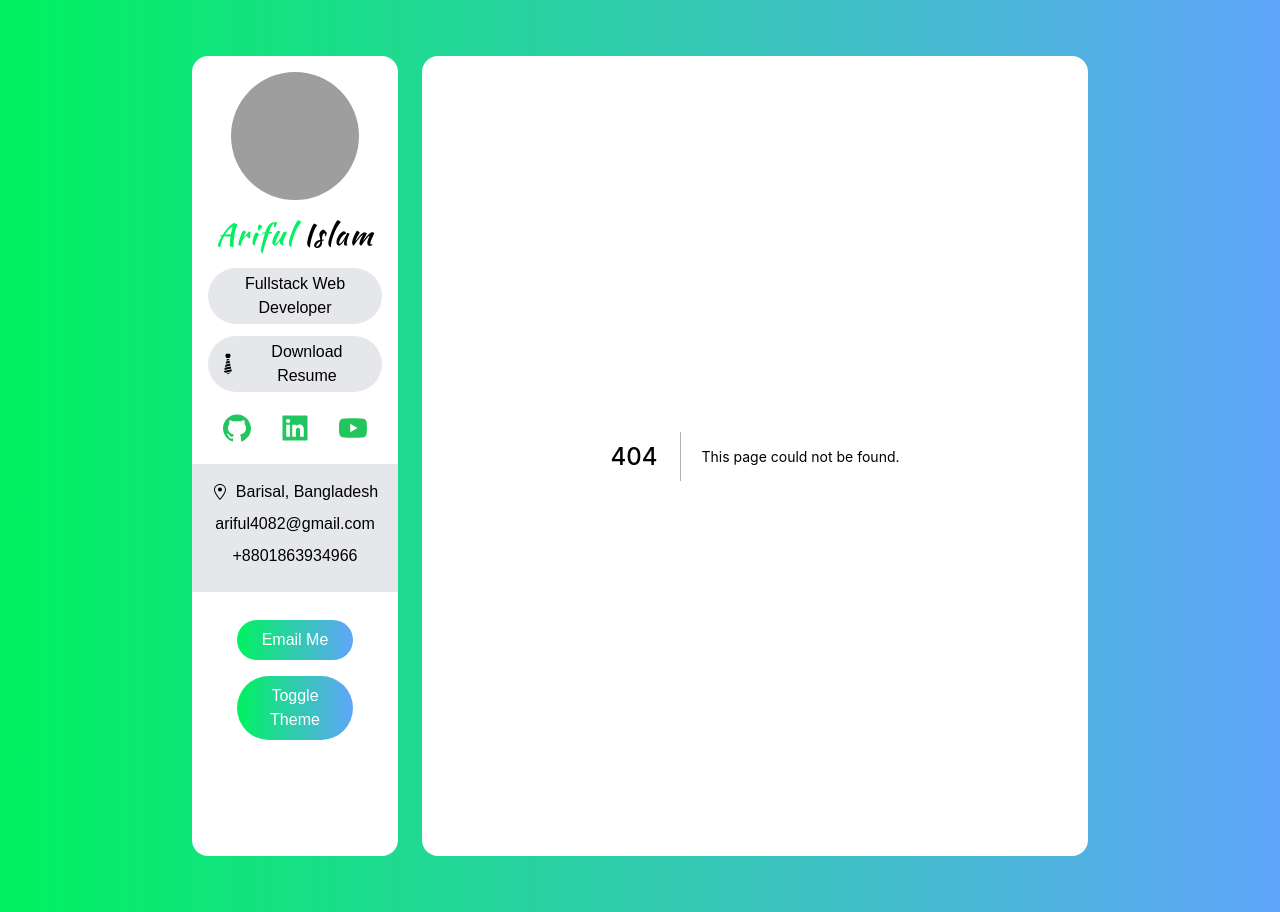
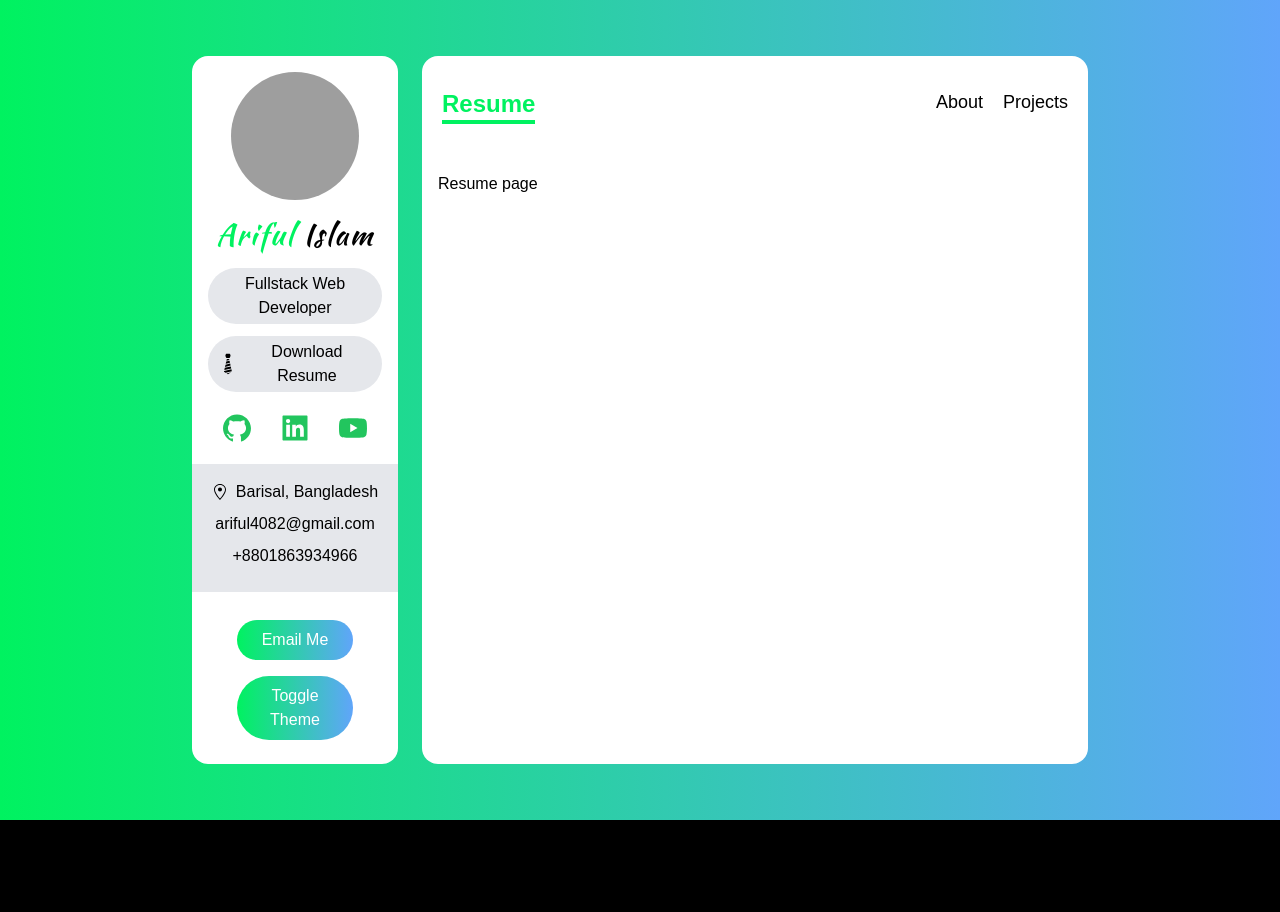
Before and after one commit to ariful-islam-dev/portfolio-next-app, a Next.js app: page /resume in a window 1280 px wide. Before the commit this address had no page. After the commit the page ends 820 px from the top, so only its background shows below. Built offline with nearby package versions, Linux system fonts and the light colour scheme; grey boxes are pictures that could not be loaded.

Commit message:
desining the about page

```diff
--- /dev/null
+++ b/components/Navbar.tsx
@@ -0,0 +1,62 @@
+import Link from "next/link";
+import { useRouter } from "next/router";
+import React, { FC, useEffect, useState } from "react";
+
+const NavItem: FC<{
+  activeItem: string;
+  setActiveItem: Function;
+  name: string;
+  route: string;
+}> = ({ activeItem, setActiveItem, name, route }) => {
+  return activeItem !== name ? (
+    <Link href={route}>
+      <a>
+        <span onClick={() => setActiveItem(name)} className="hover:text-green">
+          {name}
+        </span>
+      </a>
+    </Link>
+  ) : null;
+};
+
+const Navbar = () => {
+  const [activeItem, setActiveItem] = useState<string>("");
+
+  const { pathname } = useRouter();
+
+  useEffect(() => {
+    if (pathname === "/") setActiveItem("About");
+    if (pathname === "/project") setActiveItem("Projects");
+    if (pathname === "/resume") setActiveItem("Resume");
+  }, [pathname]);
+
+  return (
+    <div className="flex justify-between px-5 py-5 my-3">
+      <span className="text-xl font-bold border-b-4 text-green border-green md:text-2xl">
+        {activeItem}
+      </span>
+      <div className="flex space-x-5 text-lg ">
+        <NavItem
+          activeItem={activeItem}
+          setActiveItem={setActiveItem}
+          name="About"
+          route="/"
+        />
+        <NavItem
+          activeItem={activeItem}
+          setActiveItem={setActiveItem}
+          name="Projects"
+          route="/projects"
+        />
+        <NavItem
+          activeItem={activeItem}
+          setActiveItem={setActiveItem}
+          name="Resume"
+          route="/resume"
+        />
+      </div>
+    </div>
+  );
+};
+
+export default Navbar;
--- /dev/null
+++ b/data.ts
@@ -0,0 +1,43 @@
+import { AiOutlineAntDesign, AiOutlineApi } from "react-icons/ai";
+import { FaServer } from "react-icons/fa";
+import { MdDeveloperMode } from "react-icons/md";
+import { RiComputerLine } from "react-icons/ri";
+import { IService } from "./type";
+
+export const services: IService[] = [
+  {
+    title: "Frontend Development",
+    about:
+      "I can build a beautiful and scalable SPa using <b>HTML</b>, <b>CSS</b> and  <b>React.js</b>",
+    icon: RiComputerLine,
+  },
+  {
+    title: "Backend Development",
+    about:
+      "Handle database, server, api using <b>Express</b> & other popular frameworks",
+    icon: FaServer,
+  },
+  {
+    title: "API Development",
+    about:
+      "Handle database, server, api using <b>Express</b> & other popular frameworks",
+    icon: AiOutlineApi,
+  },
+  {
+    title: "Competitive Coder",
+    about: "A daily problem solver in <b>HackerRank</b> and <b>Leet Code</b>",
+    icon: MdDeveloperMode,
+  },
+  {
+    title: "UI/UX Designer",
+    about:
+      "Stunning user interface designer using <b>Figma</b> and <b>Framer</b>",
+    icon: AiOutlineAntDesign,
+  },
+  {
+    title: "Whatever",
+    about:
+      "Lorem ipsum dolor sit emet consectetur adipisicing elit. Hic quis minima autem!",
+    icon: RiComputerLine,
+  },
+];
--- a/next.config.js
+++ b/next.config.js
@@ -1,6 +1,9 @@
 /** @type {import('next').NextConfig} */
 const nextConfig = {
   reactStrictMode: true,
+  typescript: {
+    ignoreBuildErrors: true,
+  },
 }
 
 module.exports = nextConfig
--- a/pages/_app.tsx
+++ b/pages/_app.tsx
@@ -1,3 +1,4 @@
+import Navbar from "../components/Navbar";
 import Sidebar from "../components/Sidebar";
 import "../styles/globals.css";
 
@@ -7,7 +8,8 @@ function MyApp({ Component, pageProps }) {
       <div className="col-span-12 p-4 text-center bg-white lg:col-span-3 rounded-2xl">
         <Sidebar />
       </div>
-      <div className="col-span-12 bg-white lg:col-span-9 rounded-2xl">
+      <div className="flex flex-col col-span-12 bg-white lg:col-span-9 rounded-2xl">
+        <Navbar />
         <Component {...pageProps} />
       </div>
     </div>
--- a/pages/_document.tsx
+++ b/pages/_document.tsx
@@ -14,6 +14,7 @@ export default function Document() {
           href="https://fonts.googleapis.com/css2?family=Kaushan+Script&display=swap"
           rel="stylesheet"
         />
+        <title>Portfolio || Ariful Islam</title>
       </Head>
       <body className="bg-gradient-to-r from-green to-blue-400">
         <Main />
--- /dev/null
+++ b/pages/api/services.ts
@@ -0,0 +1,13 @@
+import { NextApiRequest, NextApiResponse } from "next";
+import { services } from "../../data";
+import { IService } from "../../type";
+
+export default function handler(
+  req: NextApiRequest,
+  res: NextApiResponse<IService[]>
+) {
+  // bu default get request
+  console.log(services);
+
+  res.status(200).json({ services });
+}
--- a/pages/index.tsx
+++ b/pages/index.tsx
@@ -1,6 +1,10 @@
+import { GetStaticProps } from "next";
 import React from "react";
+// import { services } from "../data";
 
-const index = () => {
+const index = ({ services }) => {
+
+
   return (
     <div>
       <h1 className="text-3xl">Bye Bye World</h1>
@@ -9,3 +13,30 @@ const index = () => {
 };
 
 export default index;
+
+// export const getServerSideProps: GetServerSideProps = async (context) => {
+//   const res = await fetch("http://localhost:3000/api/services");
+//   const data = await res.json();
+
+//   console.log("Server", data.services);
+
+//   return {
+//     props: {
+//       services: data.services,
+//     },
+//   };
+// };
+
+export const getStaticProps: GetStaticProps = async (context) => {
+  // ...
+  const res = await fetch("http://localhost:3000/api/services");
+  const data = await res.json();
+
+  console.log("Server", data.services);
+
+  return {
+    props: {
+      services: data.services,
+    },
+  };
+};
--- /dev/null
+++ b/pages/projects.tsx
@@ -0,0 +1,7 @@
+import React from "react";
+
+const projects = () => {
+  return <div className="p-4">Project Page</div>;
+};
+
+export default projects;
--- /dev/null
+++ b/pages/resume.tsx
@@ -0,0 +1,7 @@
+import React from "react";
+
+const resume = () => {
+  return <div className="p-4">Resume page</div>;
+};
+
+export default resume;
--- /dev/null
+++ b/type.ts
@@ -0,0 +1,6 @@
+import { IconType } from "react-icons";
+export interface IService {
+  title: string;
+  about: string;
+  icon: IconType;
+}
```
Also changed, not shown: 1 other file (tests, documents, lock files or other folders).
